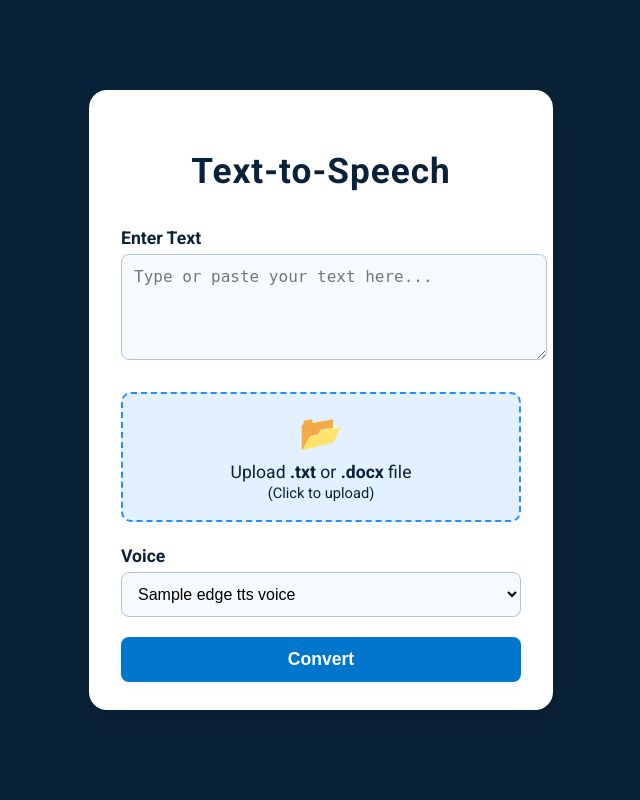
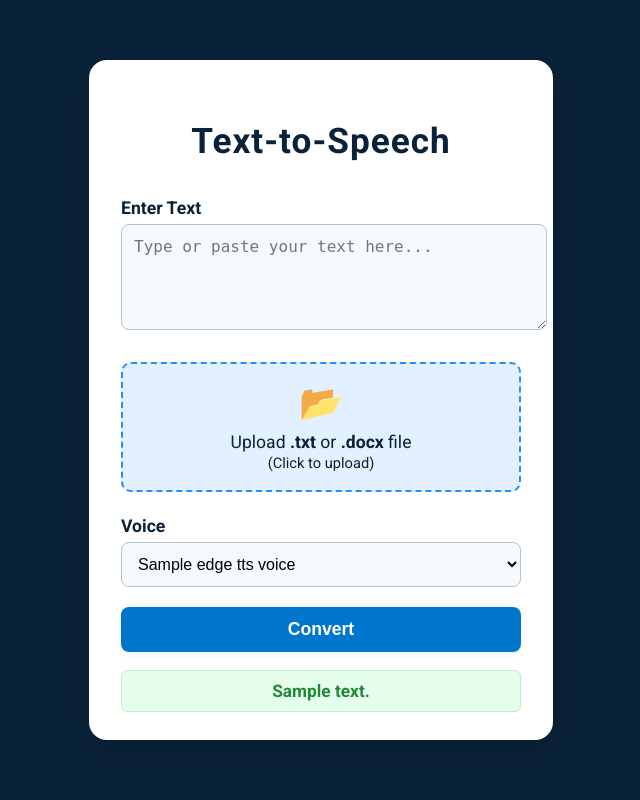
Before and after one commit to Maimuna-Bature/Online-TTS_SYSTEM, a Flask app: template templates/index.html in a window 1280 px wide. Shown: the whole page, without its empty margins (319-959 px from the left). Run offline with Flask 3, Linux system fonts and the light colour scheme; the template is opened without the code that fills it: most values are stand-ins (such as "Sample title", 1, 10 or a date in 2020).

Commit message:
Ádded a new feature to the project,now shows a message letting users know if a file or text has been converted

```diff
--- a/app.py
+++ b/app.py
@@ -47,6 +47,7 @@ def index():
     audio_filename = None
     custom_filename = ""
     selected_voice = list(EDGE_TTS_VOICES.values())[0]
+    success_message = None
 
     if request.method == 'POST':
         text_input = request.form.get('text', '').strip()
@@ -89,6 +90,7 @@ def index():
                 session['audio_filename'] = audio_filename
                 session['custom_filename'] = custom_filename
                 session['selected_voice'] = selected_voice
+                session['success_message'] = "✅ Conversion complete! Your audio is ready."
                 return redirect(url_for('index'))
             except Exception as e:
                 error_message = f"TTS Conversion Error: {e}."
@@ -97,6 +99,7 @@ def index():
     audio_filename = session.pop('audio_filename', None)
     custom_filename = session.pop('custom_filename', '')
     selected_voice = session.pop('selected_voice', list(EDGE_TTS_VOICES.values())[0])
+    success_message = session.pop('success_message', None)
 
     return render_template(
         'index.html',
@@ -105,7 +108,8 @@ def index():
         audio_filename=audio_filename,
         custom_filename=custom_filename,
         edge_tts_voices=EDGE_TTS_VOICES,
-        selected_voice=selected_voice
+        selected_voice=selected_voice,
+        success_message=success_message
     )
 
 @app.route('/download/<audio_filename>')
--- a/static/style.css
+++ b/static/style.css
@@ -181,6 +181,18 @@ input[type="file"] {
     text-align: center;
 }
 
+.success-message {
+    color: #218838;
+    background: #e6ffed;
+    border: 1px solid #b7f5c5;
+    border-radius: 6px;
+    padding: 10px;
+    margin-top: 18px;
+    text-align: center;
+    font-weight: 600;
+    font-size: 1.08rem;
+}
+
 .footer-note {
     margin-top: 32px;
     text-align: center;
@@ -331,3 +343,15 @@ textarea:focus, select:focus {
     margin-top: 18px;
     text-align: center;
 }
+
+.success-message {
+    color: #218838;
+    background: #e6ffed;
+    border: 1px solid #b7f5c5;
+    border-radius: 6px;
+    padding: 10px;
+    margin-top: 18px;
+    text-align: center;
+    font-weight: 600;
+    font-size: 1.08rem;
+}
--- a/templates/index.html
+++ b/templates/index.html
@@ -55,6 +55,9 @@
             {% if error_message %}
             <div class="error-message">{{ error_message }}</div>
             {% endif %}
+            {% if success_message %}
+            <div class="success-message">{{ success_message }}</div>
+            {% endif %}
         </div>
     </div>
     <script src="{{ url_for('static', filename='script.js') }}"></script>
```
